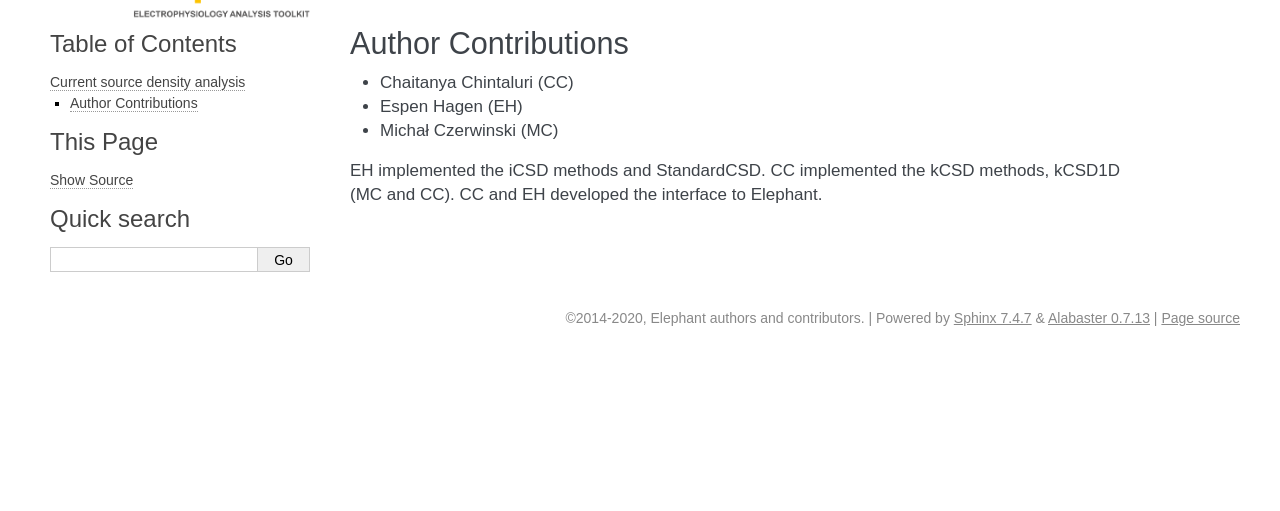
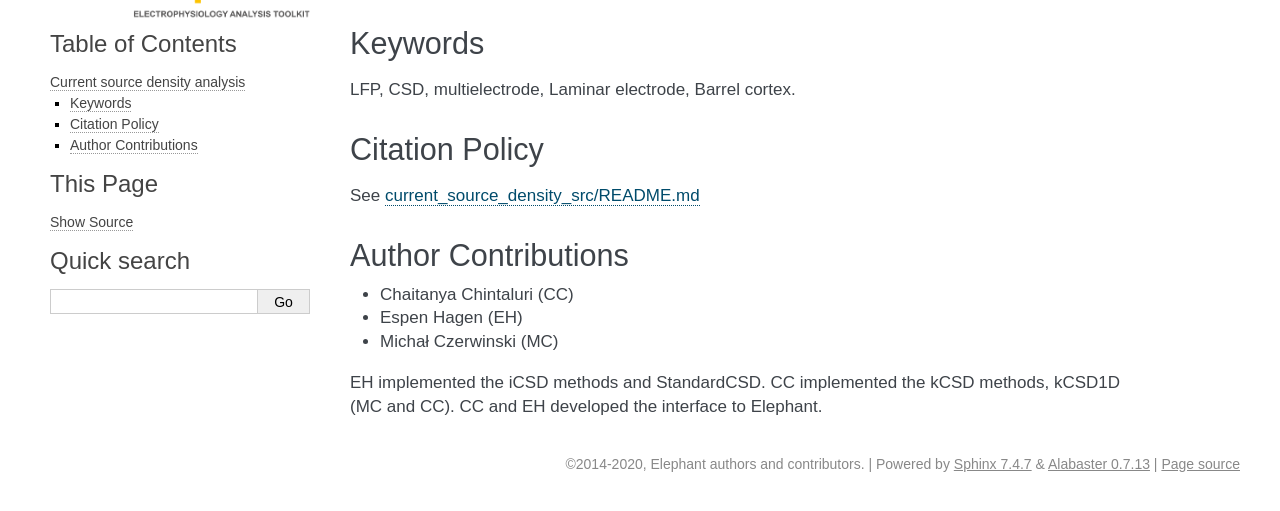
Before and after one commit to NeuralEnsemble/elephant, a Sphinx documentation site: the page built from doc/reference/current_source_density.rst, in a window 1280 px wide, cut to the strip 191-702 px from the top of the page. Built offline with Sphinx 7.4.7, drawn with Linux system fonts in a browser that asks for light colours; formulas are drawn with MathJax 3.

```diff
--- a/doc/conf.py
+++ b/doc/conf.py
@@ -123,8 +123,8 @@ nbsphinx_allow_errors = False
 # the autosummary fields of each module.
 autosummary_generate = True
 
-# don't overwrite our custom toctree/*.rst
-autosummary_generate_overwrite = False
+# Set to False to not overwrite the custom toctree/*.rst
+autosummary_generate_overwrite = True
 
 # -- Options for HTML output ---------------------------------------------
 
--- a/doc/reference/cubic.rst
+++ b/doc/reference/cubic.rst
@@ -9,6 +9,6 @@ References
 ----------
 
 .. bibliography:: ../bib/elephant.bib
-   :labelprefix: cu
+   :labelprefix: cubic
    :keyprefix: cubic-
    :style: unsrt
--- a/doc/reference/current_source_density.rst
+++ b/doc/reference/current_source_density.rst
@@ -3,6 +3,17 @@ Current source density analysis
 ===============================
 
 .. automodule:: elephant.current_source_density
+
+Keywords
+--------
+LFP, CSD, multielectrode, Laminar electrode, Barrel cortex.
+
+
+Citation Policy
+---------------
+See `current_source_density_src/README.md
+<https://github.com/NeuralEnsemble/elephant/blob/master/elephant/
+current_source_density_src/README.md>`_
 
 
 Author Contributions
--- a/doc/reference/spade.rst
+++ b/doc/reference/spade.rst
@@ -9,6 +9,6 @@ References
 ----------
 
 .. bibliography:: ../bib/elephant.bib
-   :labelprefix: sp
+   :labelprefix: spade
    :keyprefix: spade-
    :style: unsrt
```
Also changed, not shown: elephant/current_source_density_src/README.md, 3 other files.
